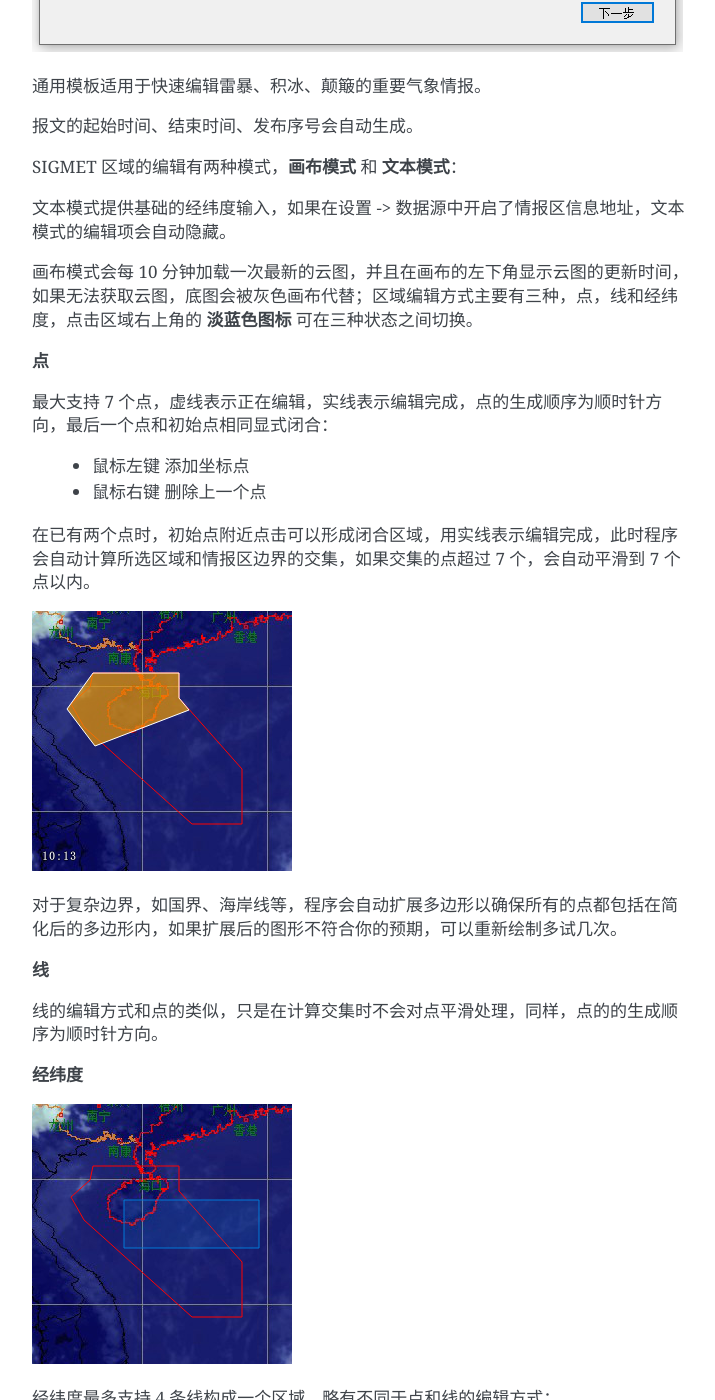
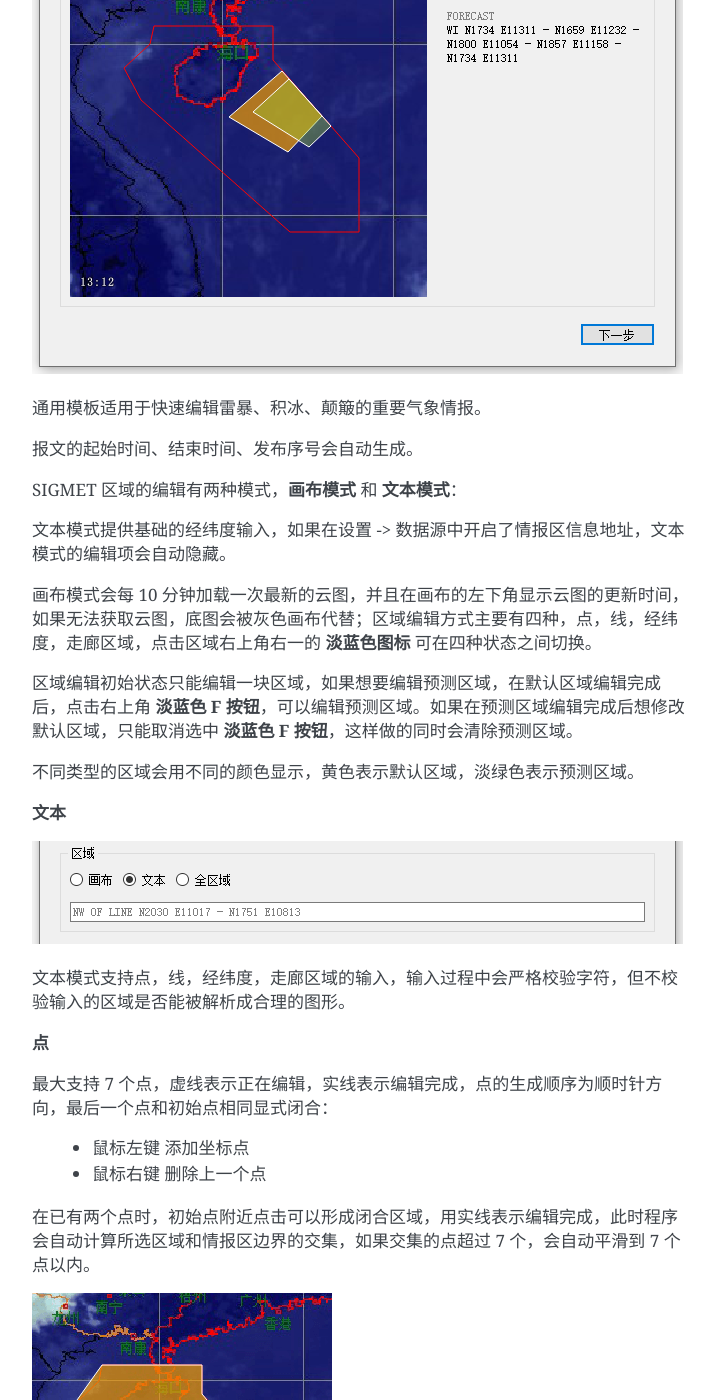
Before and after one commit to up1and/tafor, a Sphinx documentation site: the page built from docs/guide.rst, in a window 1280 px wide and 1400 px high, scrolled down 11983 px. Shown: the whole window, without its empty margins (388-1103 px from the left). Built offline with Sphinx 7.4.7, drawn with Linux system fonts in a browser that asks for light colours; some of the changed text lies outside the part shown.

Commit message:
更新使用指南文档

```diff
--- a/docs/guide.rst
+++ b/docs/guide.rst
@@ -60,8 +60,10 @@
 """"""""""""
 - **窗口风格** 设置窗口主题，默认跟随系统
 - **界面大小** 调整界面放大比例，普通 100%，大 125%，最大 150%
+- **国际机场** 勾选国际机场，TAF 生成 FT 类型的报文，时长可选择 24 时制或 30 时制；不启用该项，TAF 生成 FC 类型的报文，时长 9 小时
 - **开机自动启动** 程序在系统启动时自动启动
 - **总是显示报文编辑器** 报文发送窗口打开时报文编辑器会默认隐藏，勾选后同时显示报文编辑器和发送窗口
+- **变化组时间自动补全** 勾选后 TAF 报文变化组会根据起始时间自动补全结束时间，BECMG 组结束时间递增 1 小时， TEMPO 组结束时间根据报文类型的不同递增 4 或 6 小时
 - **调试模式** 勾选后用于开启低级别的日志记录模式
 
 校验
@@ -261,7 +263,6 @@
 
 取消报不会自动添加闹钟。
 
-
 .. note:: 部分配置更改如需生效，需要重启软件。
 
 
@@ -273,12 +274,15 @@
 
 .. image:: /images/taf_editor.png
 
-编辑框严格限制了每项要素所能输入的字符，未输入完全的项会灰色显示。
+阵风、能见度、温度的输入需要手动补 0，比如阵风 9 m，需要输入 09。
 
-阵风、能见度、温度的输入需要手动补 0，比如阵风 9 m，需要输入 09，所有必要项输入完全后，才可以进行下一步。
+云组的第一项输入 VV，可切换为垂直能见度模式，删除 VV 后切换为云组。
 
-.. note:: FM 组暂时没有。
+有效期 30 小时的报文会出现三组温度组，其中最后一组温度组可以点击 **温度计** 图标切换最高温模式或最低温模式。可变温度组不强制要求输入。在三组温度组模式中，温度组会按照高温优先并以时间排序，校验时遵循，两个最高温或最低温不能出现在同一天。
 
+变化组会按照 BECMG 组在前，TEMPO 组在后并以起始时间排序。
+
+编辑框严格限制了每项要素所能输入的字符，未输入完全的项会灰色显示，所有必要项输入完全后，才可以进行下一步。
 
 预览和校验
 ^^^^^^^^^^^
@@ -323,7 +327,17 @@
 
 文本模式提供基础的经纬度输入，如果在设置 -> 数据源中开启了情报区信息地址，文本模式的编辑项会自动隐藏。
 
-画布模式会每 10 分钟加载一次最新的云图，并且在画布的左下角显示云图的更新时间，如果无法获取云图，底图会被灰色画布代替；区域编辑方式主要有三种，点，线和经纬度，点击区域右上角的 **淡蓝色图标** 可在三种状态之间切换。
+画布模式会每 10 分钟加载一次最新的云图，并且在画布的左下角显示云图的更新时间，如果无法获取云图，底图会被灰色画布代替；区域编辑方式主要有四种，点，线，经纬度，走廊区域，点击区域右上角右一的 **淡蓝色图标** 可在四种状态之间切换。
+
+区域编辑初始状态只能编辑一块区域，如果想要编辑预测区域，在默认区域编辑完成后，点击右上角 **淡蓝色 F 按钮**，可以编辑预测区域。如果在预测区域编辑完成后想修改默认区域，只能取消选中 **淡蓝色 F 按钮**，这样做的同时会清除预测区域。
+
+不同类型的区域会用不同的颜色显示，黄色表示默认区域，淡绿色表示预测区域。
+
+**文本**
+
+.. image:: /images/sigmet_text_area.png
+
+文本模式支持点，线，经纬度，走廊区域的输入，输入过程中会严格校验字符，但不校验输入的区域是否能被解析成合理的图形。
 
 **点**
 
@@ -335,7 +349,7 @@
 
 在已有两个点时，初始点附近点击可以形成闭合区域，用实线表示编辑完成，此时程序会自动计算所选区域和情报区边界的交集，如果交集的点超过 7 个，会自动平滑到 7 个点以内。
 
-.. image:: /images/sigmet_polygon_extend.png
+.. image:: /images/sigmet_canvas_polygon_extend.png
 
 对于复杂边界，如国界、海岸线等，程序会自动扩展多边形以确保所有的点都包括在简化后的多边形内，如果扩展后的图形不符合你的预期，可以重新绘制多试几次。
 
@@ -345,7 +359,7 @@
 
 **经纬度**
 
-.. image:: /images/sigmet_canvas_select_rectangular.png
+.. image:: /images/sigmet_canvas_draw_rectangular.png
 
 经纬度最多支持 4 条线构成一个区域，略有不同于点和线的编辑方式：
 
@@ -355,21 +369,49 @@
 
 在编辑完成时，如果某条线的长度小于 0.5 度，则该条线不会被编入到报文中。
 
+**走廊区域**
+
+.. image:: /images/sigmet_canvas_corridor.png
+
+基线最大支持 4 个点，用虚线表示，实线表示编辑完成，添加宽度操作鼠标滚轮即可：
+
+    * :kbd:`鼠标左键` 添加坐标点
+
+    * :kbd:`鼠标右键` 删除宽度或上一个点
+
+    * :kbd:`鼠标滚轮` 调整图形的宽度
+
+如果区域的中心线和情报区相交成两条折线，选取先绘制的那条线作为基线。
+
 .. image:: /images/sigmet_canvas_decode.png
 
-已发送的 SIGMET 在有效期内会在底图中显示，图中的编号为 SIGMET 编号。
+已发送的 SIGMET 在有效期内会在底图中显示，不同类型的 SIGMET 显示为不同颜色，如雷雨显示棕黄色，火山灰显示红色等，图中的数字为 SIGMET 编号。
 
-.. note:: 通用模板不支持多块区域的编辑，如果想发布多块区域，应该发布多份 SIGMET。
+如果 SIGMET 报文包含两个区域，预测区域会以淡绿色显示。
+
+.. note:: 除预测区域外，通用模板不支持多块区域的编辑，如果想发布多块区域，应该发布多份 SIGMET。
 
 热带气旋模板
 """""""""""""""
 .. image:: /images/sigmet_typhoon_template.png
 
-经纬度的输入需要自行添加标识符 N、E 等。
+热带气旋的范围可以通过图形化绘制，选定中心，再添加一点可以绘制一个圆形区域：
+
+    * :kbd:`鼠标左键` 第一次添加中心点，第二次添加圆的边缘，由这两点确定圆的半径
+
+    * :kbd:`鼠标右键` 删除半径或中心点
+
+    * :kbd:`鼠标滚轮` 调整圆的半径
+
+输入框中的经纬度、范围会和图形区域同步，但因为精度换算问题，有可能会和画布中显示的些许不同，最终生成的报文以输入框的为准。如果手工输入经纬度，需要自行添加标识符，如 N、E 等。
 
 预测时间默认为有效结束时前之前的整点。
 
 预测经纬度会根据当前的经纬度、移动速度、移动时间差值计算未来的经纬度，已考虑不同纬度每度经度所表示的距离不同。
+
+.. image:: /images/sigmet_canvas_decode_circle.png
+
+有效期内热带气旋类型的 SIGMET 图形区域会以紫色显示显示。
 
 .. note:: 移动时间优先选取 预测时间 - 观测时间，如果没有观测时间，则用 预测时间 - 起始时间 代替。
 
```
Also changed, not shown: docs/images/general_settings.png, docs/images/sigmet_canvas_corridor.png (added), docs/images/sigmet_canvas_decode.png, docs/images/sigmet_canvas_decode_circle.png (added), docs/images/sigmet_canvas_draw_rectangular.png (added), docs/images/sigmet_canvas_polygon_extend.png (added), docs/images/sigmet_canvas_select_rectangular.png (deleted), docs/images/sigmet_general_template_polygon.png, docs/images/sigmet_polygon_extend.png (deleted), docs/images/sigmet_text_area.png (added), docs/images/sigmet_typhoon_template.png, docs/images/taf_editor.png, docs/images/taf_preview.png, docs/images/trend_editor.png.
